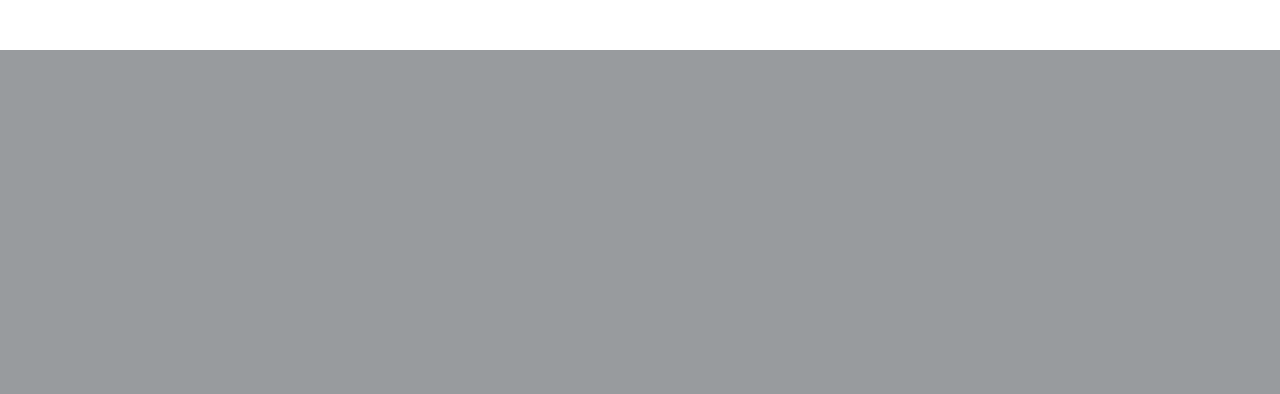
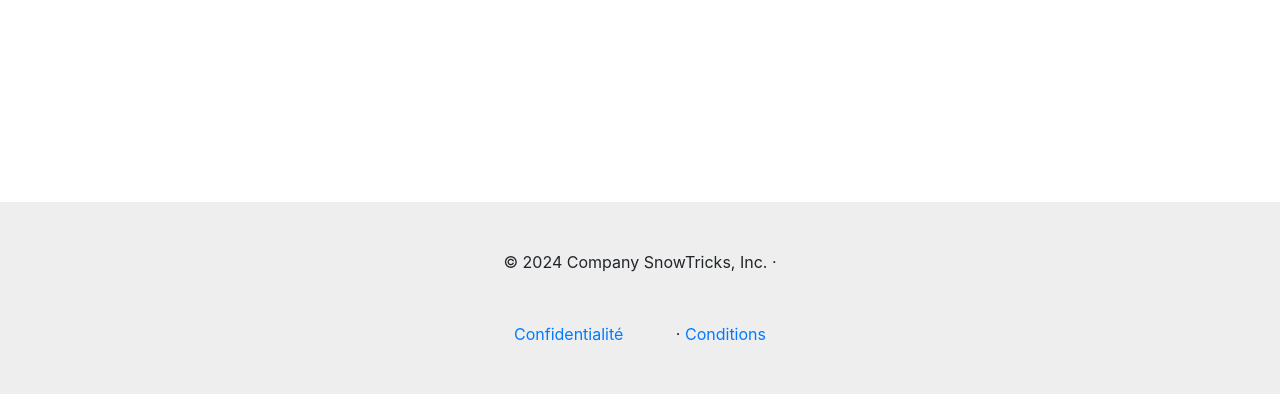
Before and after one commit to OussBel/site-communautaire, a Symfony app: template templates/home/show.html.twig in a window 1280 px wide. Shown: the part 1239-1633 px from the top of the page. Before the commit the page ends 1289 px from the top, so only its background shows below. Run offline with Twig, Linux system fonts and the light colour scheme; the template is opened without the code that fills it, so the values that code supplies are empty; some libraries are stand-ins or nearby versions.

Commit message:
Amélioration html & css

```diff
--- a/src/Entity/Videos.php
+++ b/src/Entity/Videos.php
@@ -34,7 +34,7 @@ class Videos
 
     public function setName(string $name): static
     {
-        if (preg_match('#https://www\.youtube\.com/embed/([a-zA-Z0-9_=?]+)#', $name, $matches)) {
+        if (preg_match('#https://www\.youtube\.com/embed/([a-zA-Z0-9_\-=?]+)#', $name, $matches)) {
             $name = "https://www.youtube.com/embed/" . $matches[1];
         } elseif (preg_match('#https://www\.dailymotion\.com/embed/video/([^"]+)#', $name, $matches)) {
             $name = "https://www.dailymotion.com/embed/video/" . $matches[1];
--- a/templates/base.html.twig
+++ b/templates/base.html.twig
@@ -31,7 +31,8 @@
         }
     </style>
     <!-- Custom styles for this template -->
-    <script src="https://code.jquery.com/jquery-3.7.1.js" integrity="sha256-eKhayi8LEQwp4NKxN+CfCh+3qOVUtJn3QNZ0TciWLP4=" crossorigin="anonymous"></script>
+    <script src="https://code.jquery.com/jquery-3.7.1.js"
+            integrity="sha256-eKhayi8LEQwp4NKxN+CfCh+3qOVUtJn3QNZ0TciWLP4=" crossorigin="anonymous"></script>
 
 </head>
 <body>
@@ -85,12 +86,16 @@
     {% block body %} {% endblock %}
 
     <!-- FOOTER -->
-    <!-- <footer class="container">
-         <p class="float-right"><a href="#">Back to top</a></p>
-         <p>&copy; 2017-2020 Company, Inc. &middot; <a href="#">Privacy</a> &middot; <a href="#">Terms</a></p>
-     </footer>  -->
+    <footer class="bg-gray pt-lg-5 pb-lg-5 mt-200">
+        <div class="container text-center">
+            <p>&copy; 2024 Company SnowTricks, Inc. &middot;</p>
+            <div class="mt-5">
+                <a href="#" class="mr-5 text-decoration-none">Confidentialité</a> &middot;
+                <a href="#" class="text-decoration-none">Conditions</a>
+            </div>
+        </div>
+    </footer>
 </main>
-
 
 
 <script src={{ asset("js/bootstrap.bundle.js") }}></script>
--- a/templates/home/form.html.twig
+++ b/templates/home/form.html.twig
@@ -71,7 +71,7 @@
             data-prototype="{{ form_widget(form.videos.vars.prototype)|e('html_attr') }}"
         >
             {% for video in form.videos %}
-                <div class="position-relative js-item mt-5">
+                <div class="position-relative js-item mt-3">
                     <iframe class="w-100 rounded" height="450" src="{{ video.vars.value.name }}"
                             allowfullscreen></iframe>
                     <a class="js-remove-item x-icon cursor-pointer">
@@ -85,7 +85,7 @@
 
         </ul>
 
-        <button type="button" class="add_item_link btn btn-link text-decoration-none mt-3 mb-3"
+        <button type="button" class="add_item_link btn btn-link text-decoration-none mb-3"
                 data-collection-holder-class="videos">Ajouter une video
         </button>
 
--- a/templates/home/show.html.twig
+++ b/templates/home/show.html.twig
@@ -43,7 +43,7 @@
         </div>
 
         {% if app.user %}
-            <div class="mt-5 mb-5">
+            <div class="mt-5 mb-5 container form-width">
                 <h4 class="text-center mb-3">Laisser un commentaire</h4>
                 {{ form(form) }}
             </div>
@@ -53,10 +53,10 @@
 
             {% for comment in comments.data %}
                 <div class="bg-gray mt-2 mb-4 p-3 shadow-sm rounded">
-                    <p class="pr-5 pl-5">{{ comment.content }}</p>
+                    <p>{{ comment.content }}</p>
                     <div class="d-flex align-items-center justify-content-around">
                         <img src="{{ asset('assets/illustrations/' ~ comment.author.image) }}"
-                             class="rounded-circle" style="width: 50px" alt="{{ comment.author.image }}"
+                             class="rounded-circle" style="width: 80px; height: 70px" alt="{{ comment.author.image }}"
                         >
                         <span class="ml-3 font-weight-bold"> {{ comment.author.name }}</span>
                         <span class="ml-5">{{ comment.createdAt|date('d/m/Y', timezone="Europe/Paris") }}</span>
```
Also changed, not shown: public/assets/illustrations/snow-1-65f5d9ac02264.jpg (added), public/assets/illustrations/snow-2-65f5d9ac0317e.jpg (added), public/assets/illustrations/user-1-65f5d864ab400.jpg (added), public/favicon.ico (added).
